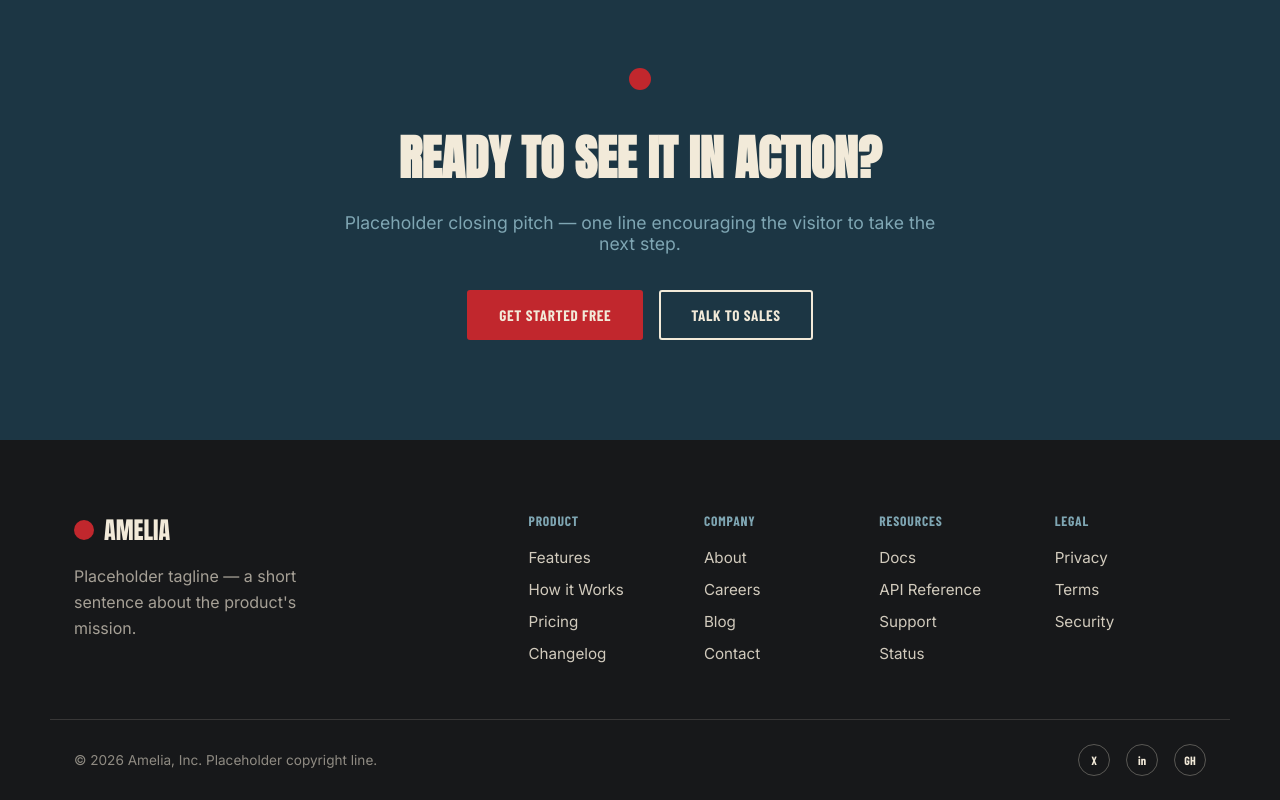
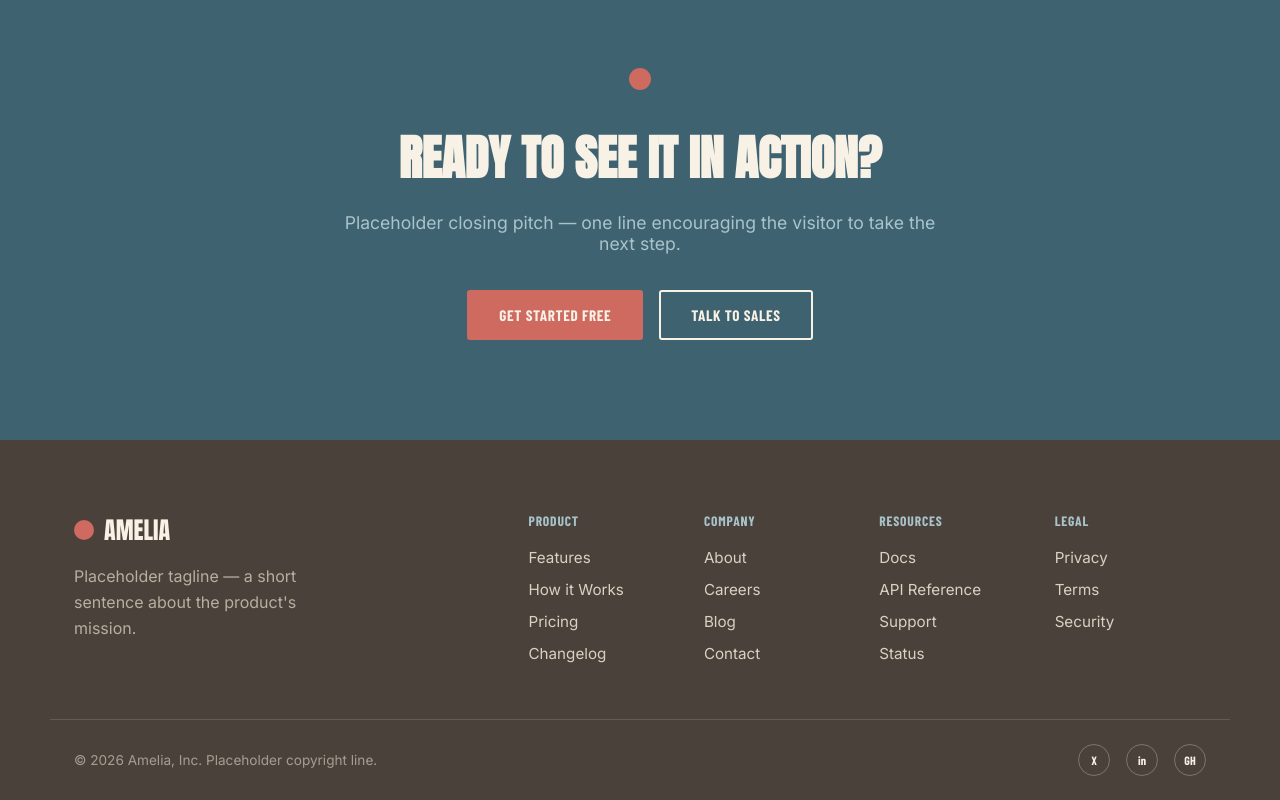
Before and after one commit to GregoryHue/amelia-presentation-website, a React (Vite) app: page / in a window 1280 px wide. Shown: the part 2894-3694 px from the top of the page. Built offline with nearby package versions, Linux system fonts and the light colour scheme.

Commit message:
going for a slightly different tone

```diff
--- a/src/components/Features.css
+++ b/src/components/Features.css
@@ -8,7 +8,7 @@
 }
 
 .features__eyebrow {
-  color: var(--red);
+  color: var(--red-dark);
   display: inline-block;
   margin-bottom: 14px;
 }
--- a/src/components/Hero.css
+++ b/src/components/Hero.css
@@ -11,7 +11,7 @@
 }
 
 .hero__eyebrow {
-  color: var(--red);
+  color: var(--red-dark);
   display: inline-block;
   margin-bottom: 20px;
 }
--- a/src/components/HowItWorks.css
+++ b/src/components/HowItWorks.css
@@ -38,15 +38,15 @@
   width: 64px;
   height: 64px;
   margin: 0 auto 20px;
-  border: 3px solid var(--red);
+  border: 3px solid var(--red-dark);
   border-radius: 50%;
   display: flex;
   align-items: center;
   justify-content: center;
   font-family: var(--font-display);
   font-size: 1.3rem;
-  color: var(--red);
-  background: var(--navy-dark);
+  color: var(--red-dark);
+  background: var(--cream);
 }
 
 .how-step h3 {
--- a/src/components/Navbar.css
+++ b/src/components/Navbar.css
@@ -54,7 +54,7 @@
 }
 
 .navbar__links a:hover {
-  color: var(--red);
+  color: var(--red-dark);
 }
 
 .navbar__cta {
--- a/src/components/Stats.css
+++ b/src/components/Stats.css
@@ -34,7 +34,6 @@
   text-transform: uppercase;
   font-size: 0.85rem;
   color: var(--cream);
-  opacity: 0.85;
 }
 
 @media (max-width: 720px) {
--- a/src/index.css
+++ b/src/index.css
@@ -1,19 +1,19 @@
 :root {
-  --red: #c1272d;
-  --red-dark: #8f1d21;
-  --navy: #1c3644;
-  --navy-dark: #12242e;
-  --cream: #f2ead9;
-  --cream-dim: #e6dcc4;
-  --ink: #17181a;
-  --sky: #7fa6b3;
+  --red: #cf6a60;
+  --red-dark: #9c463d;
+  --navy: #3f6270;
+  --navy-dark: #2c4753;
+  --cream: #f7f1e6;
+  --cream-dim: #ece2d0;
+  --ink: #4a423a;
+  --sky: #a9c3cb;
 
   --bg: var(--cream);
   --text: var(--ink);
   --text-muted: var(--navy-dark);
   --line: var(--ink);
   --card-bg: var(--cream);
-  --card-hover-bg: #ece0c7;
+  --card-hover-bg: var(--cream-dim);
 
   --font-display: 'Anton', sans-serif;
   --font-label: 'Barlow Condensed', sans-serif;
@@ -24,9 +24,9 @@
 
 :root[data-theme='dark'] {
   --bg: #1b1815;
-  --text: #f2ead9;
+  --text: #f7f1e6;
   --text-muted: #b9ac93;
-  --line: #f2ead9;
+  --line: #f7f1e6;
   --card-bg: #221e19;
   --card-hover-bg: #2c2721;
 
```
